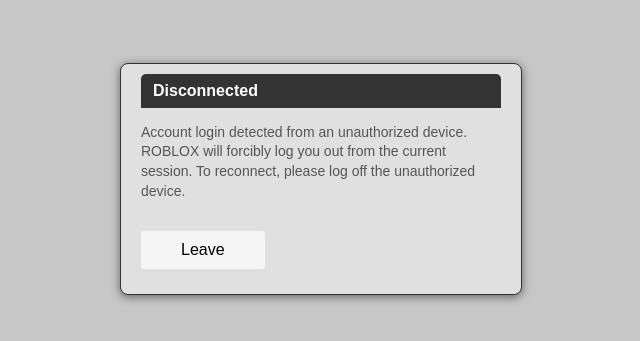
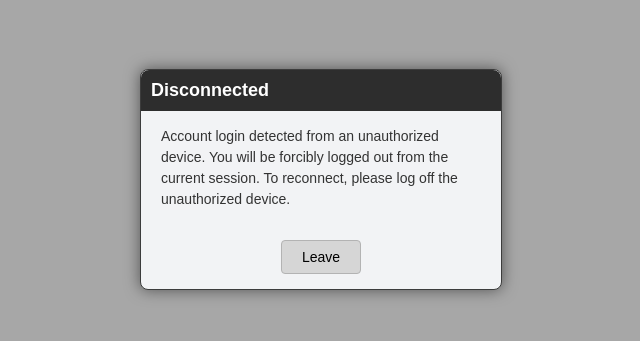
Before and after one commit to ridgpt/ridgpt.github.io, a plain HTML site: page test.html in a window 1280 px wide. Shown: the part 221-562 px from the top of the page, without its empty margins (319-959 px from the left). Drawn offline with Linux system fonts and the light colour scheme.

Commit message:
Update test.html

```diff
--- a/test.html
+++ b/test.html
@@ -4,7 +4,7 @@
     <meta charset="UTF-8">
     <meta http-equiv="X-UA-Compatible" content="IE=edge">
     <meta name="viewport" content="width=device-width, initial-scale=1.0">
-    <title>Roblox Disconnected Message</title>
+    <title>Disconnected Message</title>
     <style>
         body, html {
             margin: 0;
@@ -14,56 +14,52 @@
             display: flex;
             justify-content: center;
             align-items: center;
-            background: #c7c7c7; /* Roblox background color */
+            background-color: #a7a7a7; /* Background color similar to the Roblox environment */
             font-family: Arial, sans-serif;
         }
 
         .modal {
-            background-color: #e0e0e0; /* Light gray background to match Roblox modal */
-            border: 1px solid #333333; /* Dark border around the modal */
-            border-radius: 8px;
-            width: 360px; /* Adjust width to match the image */
-            box-shadow: 0 2px 10px rgba(0, 0, 0, 0.5);
-            text-align: left;
-            padding: 10px 20px;
+            background-color: #f2f3f5; /* Light gray background of the modal */
+            border: 1px solid #3c3c3c; /* Dark gray border to match the image */
+            width: 360px; /* Match the width from the image */
+            box-shadow: 0 0 15px rgba(0, 0, 0, 0.5); /* Shadow effect similar to the image */
+            border-radius: 8px; /* Rounded corners for the modal */
+            text-align: center;
         }
 
         .modal-header {
-            display: flex;
-            align-items: center;
-            justify-content: space-between;
-            background-color: #333333; /* Dark header background */
-            color: white; /* White text in the header */
-            padding: 8px 12px;
-            font-size: 16px;
+            background-color: #2d2d2d; /* Dark gray header background */
+            color: #ffffff; /* White text in the header */
+            padding: 10px;
+            font-size: 18px;
             font-weight: bold;
-            border-radius: 5px 5px 0 0;
+            text-align: left;
+            border-top-left-radius: 8px;
+            border-top-right-radius: 8px;
         }
 
         .modal-body {
+            padding: 15px 20px;
             font-size: 14px;
-            color: #555555; /* Standard gray color */
-            margin: 15px 0;
-            line-height: 1.4;
+            color: #333333; /* Dark text color for better readability */
+            line-height: 1.5;
+            text-align: left;
         }
 
         .modal-button {
-            display: inline-block;
-            background-color: #f5f5f5; /* Button color to match Roblox style */
-            color: black;
-            border: none;
-            padding: 10px 40px;
-            margin: 15px 0;
-            border-radius: 3px;
-            font-size: 16px;
-            text-align: center;
+            background-color: #d6d6d6; /* Button background color similar to the image */
+            border: 1px solid #b3b3b3; /* Slightly darker border for the button */
+            padding: 8px 20px;
+            margin: 15px;
+            border-radius: 4px;
+            font-size: 14px;
             cursor: pointer;
+            transition: background-color 0.3s;
         }
 
         .modal-button:hover {
-            background-color: #dfdfdf; /* Slightly darker on hover to show interaction */
+            background-color: #c4c4c4; /* Darken button on hover */
         }
-
     </style>
 </head>
 <body>
@@ -71,7 +67,7 @@
     <div class="modal">
         <div class="modal-header">Disconnected</div>
         <div class="modal-body">
-            Account login detected from an unauthorized device. ROBLOX will forcibly log you out from the current session.
+            Account login detected from an unauthorized device. You will be forcibly logged out from the current session.
             To reconnect, please log off the unauthorized device.
         </div>
         <button class="modal-button">Leave</button>
```
